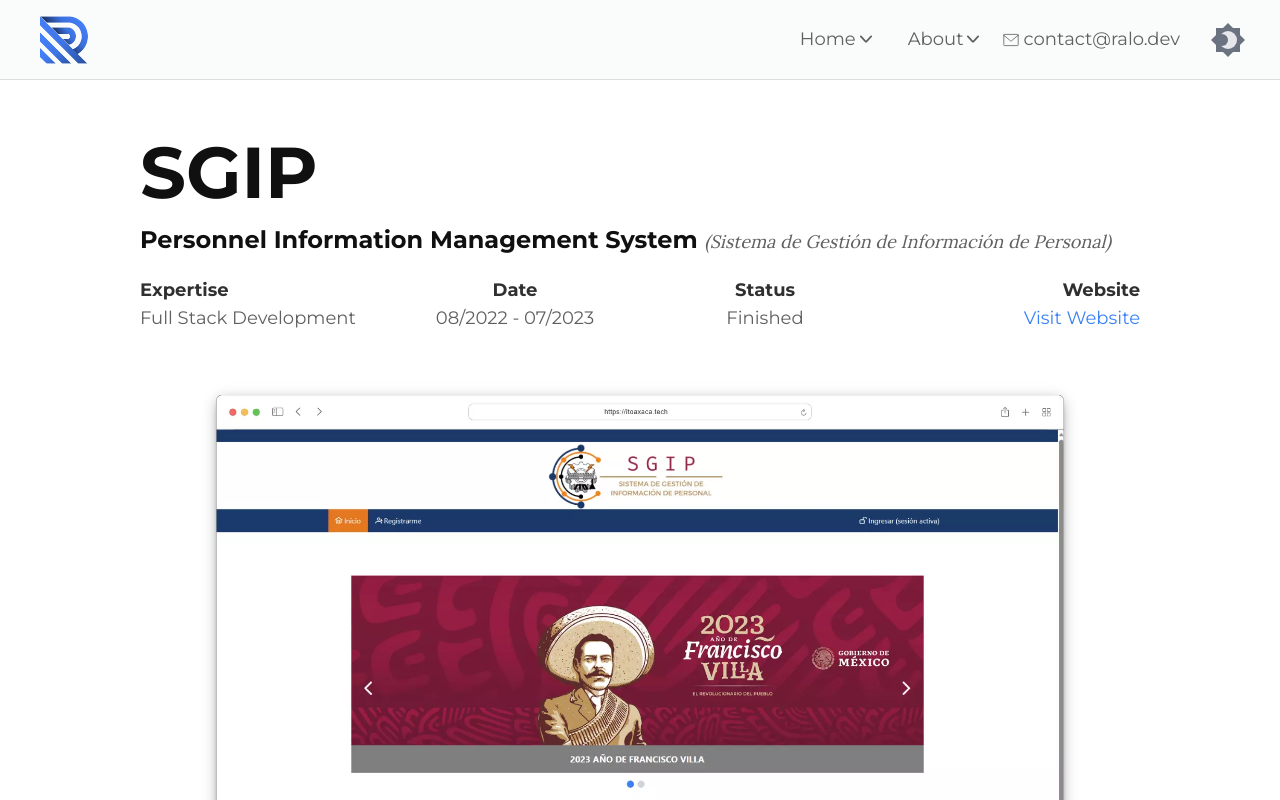
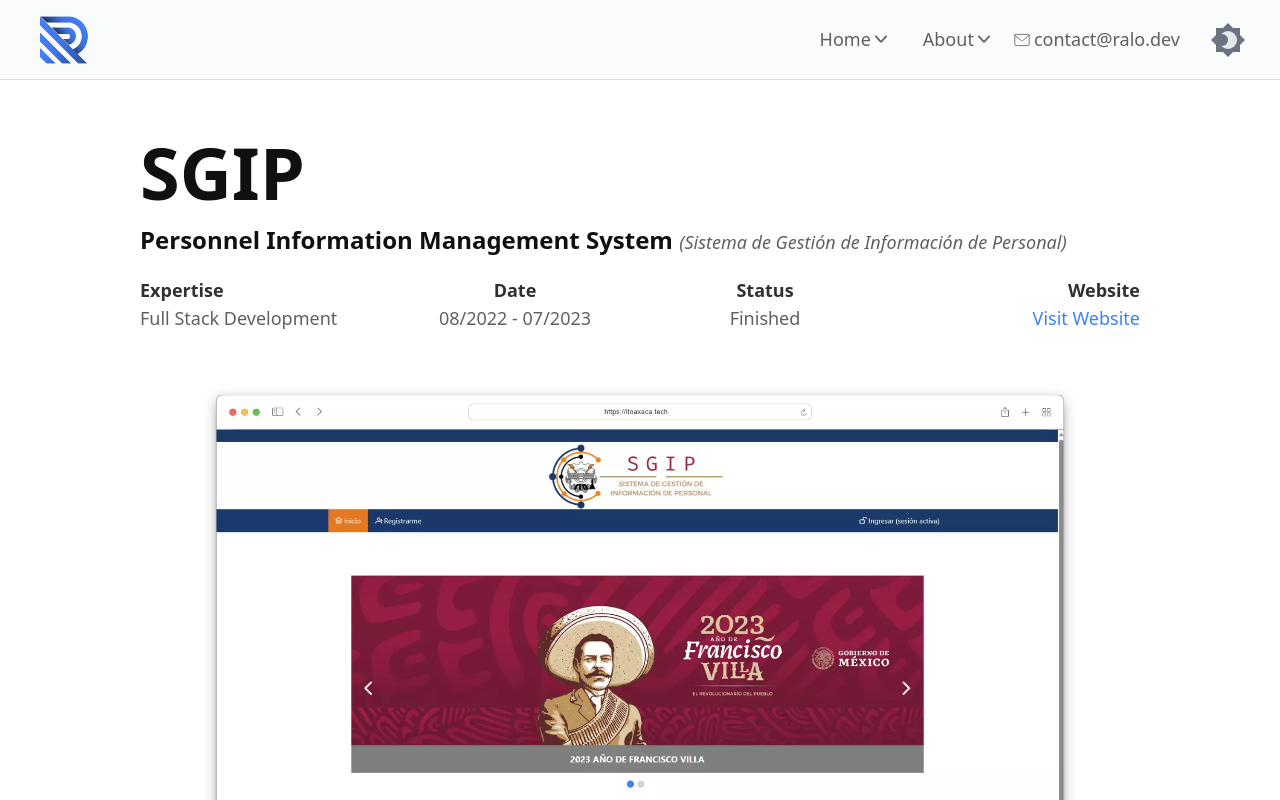
Before and after one commit to ralodev/ralodev, a Vue app: page /#/projects/SGIP in a window 1280 px wide. Shown: the top 800 px of the page. Built offline with nearby package versions, Linux system fonts and the light colour scheme.

Commit message:
Update main.css
Removed many CSS styles and local fonts imports

```diff
--- a/src/assets/main.css
+++ b/src/assets/main.css
@@ -2,68 +2,19 @@
 @tailwind components;
 @tailwind utilities;
 
-@font-face {
-  font-family: 'Lora';
-  src: url('@/assets/fonts/Lora-Regular.ttf');
-  font-display: swap;
-}
-
-.f-lora {
-  font-family: 'Lora', 'Times New Roman', Times, serif;
-}
-
-@font-face {
-  font-family: 'Montserrat';
-  src: url('@/assets/fonts/Montserrat-Regular.ttf');
-  font-display: swap;
-}
-
-.f-montserrat {
-  font-family: 'Montserrat', 'Times New Roman', Times, serif;
-}
-
-@font-face {
-  font-family: 'Montserrat';
-  src: url('@/assets/fonts/Montserrat-Bold.ttf');
-  font-weight: bold;
-  font-display: swap;
-}
-
-@font-face {
-  font-family: 'Open Sans';
-  src: url('@/assets/fonts/OpenSans-Regular.ttf');
-  font-display: swap;
-}
-
-.f-opensans {
-  font-family: 'Open Sans', sans-serif;
-}
-
-@font-face {
-  font-family: 'Open Sans';
-  src: url('@/assets/fonts/OpenSans-Bold.ttf');
-  font-weight: bold;
-  font-display: swap;
-}
-
 @layer base {
-  body {
-    @apply font-[Montserrat];
+  html {
+    font-family: 'Onest Variable', system-ui, sans-serif;
+    font-display: swap;
   }
 }
 
 @layer components {
-  .sectionCard {
-    @apply m-16 rounded-3xl border-b border-[#ffffff1f] dark:bg-[#ffffff27] bg-[#00346b91] text-[#14142b] dark:text-gray-300 grid md:grid-cols-2 gap-y-11 md:gap-0 text-start shadow-2xl;
+  .card {
+    @apply rounded-2xl p-3 border-2 backdrop-blur-lg dark:border-dtext3 dark:border-opacity-30 shadow-md bg-lsurface bg-opacity-20  dark:bg-dsurface dark:text-dtext2 dark:hover:text-dtext1 hover:bg-opacity-60 duration-500;
   }
-  .card {
-    @apply rounded-2xl p-4 border-2 backdrop-blur-sm dark:border-dtext3 dark:border-opacity-30 shadow-sm bg-lsurface bg-opacity-70 md:bg-opacity-10 dark:bg-dsurface dark:text-dtext2 dark:hover:text-dtext1 hover:bg-opacity-90 duration-500;
-  }
-  .cards-bg {
-    @apply absolute rounded-3xl md:mx-36 -mx-16 inset-0 bg-transparent dark:opacity-0;
-  }
-  .surface {
-    @apply absolute rounded-3xl md:mx-36 -mx-16 inset-0 bg-transparent dark:opacity-0;
+  .time {
+    @apply uppercase font-mono select-all;
   }
 }
 
@@ -81,15 +32,8 @@ article {
 * {
   border: 2px solid rgba(0, 110, 255, 0.1) !important;
 }
+
 /*END TEST CLASSES*/
-
-body {
-  transition-property: background-color, color;
-}
-
-.backface-hidden {
-  backface-visibility: hidden;
-}
 
 .bg-coil {
   background-image: url('/bg_coil.webp');
@@ -114,47 +58,6 @@ body {
   );
 }
 
-.cards-bg {
-  background-image: url('/bg_chaos.webp');
-  background-repeat: no-repeat;
-  background-size: cover;
-  background-position: center;
-  -webkit-mask-image: linear-gradient(
-    to bottom,
-    transparent,
-    10%,
-    white,
-    90%,
-    transparent
-  );
-  mask-image: linear-gradient(
-    to bottom,
-    transparent,
-    10%,
-    white,
-    90%,
-    transparent
-  );
-}
-
-.title {
-  font-family: 'Open Sans', sans-serif;
-  font-size: 2rem;
-  font-weight: bold;
-}
-
-.landing::before {
-  position: absolute;
-  z-index: -1;
-  content: '';
-  top: 0%;
-  bottom: 0%;
-  width: 150%;
-  left: -25%;
-  -webkit-mask-image: radial-gradient(rgba(0, 0, 0, 0.45), transparent 70%);
-  mask-image: radial-gradient(rgba(0, 0, 0, 0.45), transparent 70%);
-}
-
 .dark .bg-grid {
   background-image: url('/bg_grid.webp');
   z-index: -10;
@@ -177,67 +80,3 @@ body {
     transparent
   );
 }
-
-body {
-  /*background-image: url('/bg.svg');*/
-  font-family: 'Montserrat', 'Times New Roman', Times, serif;
-  background-position: fixed;
-  background-repeat: repeat-y;
-  background-size: cover;
-  background-position: left top;
-  color: #14142b;
-}
-
-ul .link {
-  padding-left: 1rem;
-  padding-right: 1rem;
-  margin-left: 0.5rem;
-  margin-right: 0.5rem;
-}
-
-.logo {
-  font-family: 'Montserrat', 'Times New Roman', Times, serif;
-}
-
-.code {
-  font-family: 'Lora', 'Times New Roman', Times, serif;
-}
-
-nav a {
-  font-family: 'Montserrat', 'Times New Roman', Times, serif;
-}
-/*Divider will create a horizontal line that starts at the end of the text of the .divider element
-  Example:
-  Tools ---------------------
-  Where tools is the text of the .divider element and the line is the horizontal line with 100% width
-*/
-.divider {
-  display: flex;
-  align-items: center;
-  white-space: nowrap;
-  margin-top: 1rem;
-}
-
-.divider::after {
-  content: '';
-  display: block;
-  height: 1px;
-  width: 100%;
-  background-color: #ffffff34;
-  margin-left: 0.5rem;
-}
-
-.content-div {
-  background-repeat: no-repeat;
-  background-size: cover;
-  background-position: center;
-  height: 250px;
-}
-
-.content-div:hover {
-  background-image: linear-gradient(
-    to right,
-    rgba(112, 157, 255, 0.8),
-    hsla(242, 74%, 61%, 0.8)
-  ) !important;
-}
```
